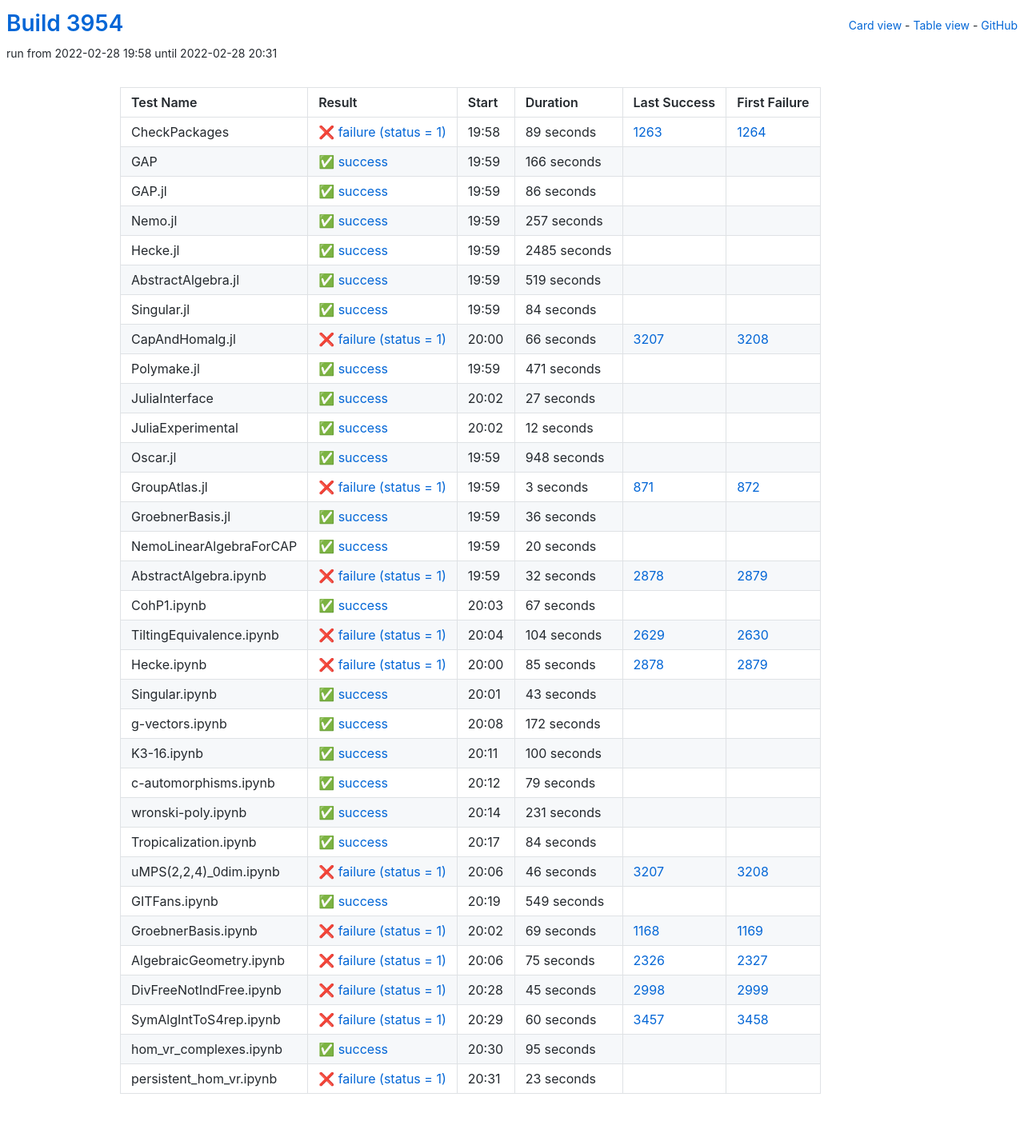
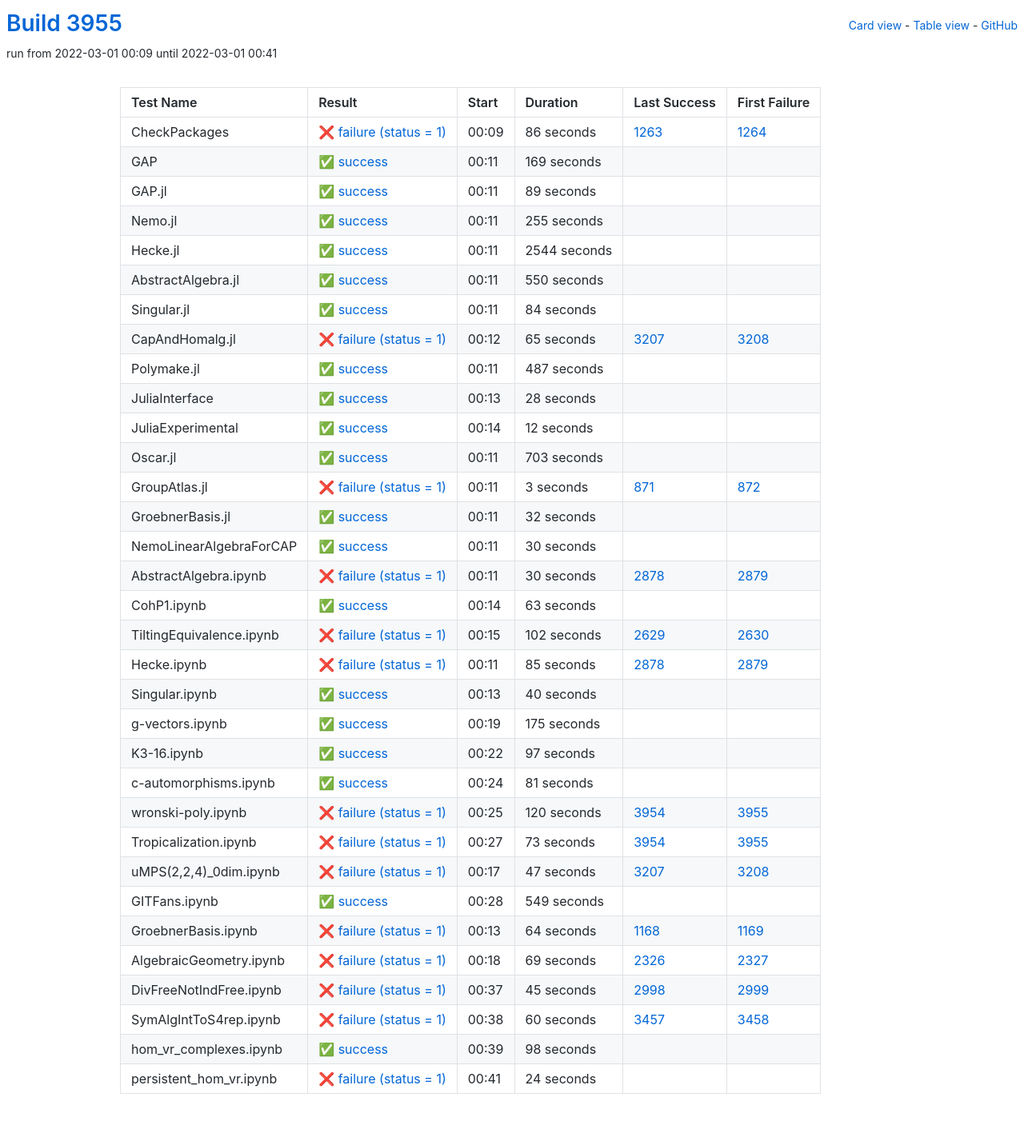
Before and after one commit to oscar-system/oscar-ci-status-stable, a Jekyll site: the page built from table.html, in a window 1280 px wide. Shown: the whole page at 80% size. Built offline with Jekyll 4.4.1, drawn with Linux system fonts in a browser that asks for light colours.

Commit message:
Build #3955

```diff
--- a/_data/ci.yml
+++ b/_data/ci.yml
@@ -1,6 +1,6 @@
 ---
-build: 3954
-build_url: https://oscarci.mathematik.uni-kl.de/job/oscar-stable/3954/
+build: 3955
+build_url: https://oscarci.mathematik.uni-kl.de/job/oscar-stable/3955/
 job: oscar-stable
 organization: oscar-system
 repo: oscar-ci-status-stable
@@ -8,80 +8,80 @@ repourl: https://github.com/oscar-system/oscar-ci-status-stable
 tests:
 - name: CheckPackages
   id: checkpackages
-  log: https://oscarci.mathematik.uni-kl.de/job/oscar-stable/3954/artifact/logs/build-3954/CheckPackages.log
-  start: 2022-02-28 19:58
+  log: https://oscarci.mathematik.uni-kl.de/job/oscar-stable/3955/artifact/logs/build-3955/CheckPackages.log
+  start: 2022-03-01 00:09
   success: false
   exitcode: 1
   status: failure
-  duration: 89
+  duration: 86
   last_success: 1263
   last_success_url: https://oscarci.mathematik.uni-kl.de/job/oscar-stable/1263/
   first_failure: 1264
   first_failure_url: https://oscarci.mathematik.uni-kl.de/job/oscar-stable/1264/
 - name: GAP
   id: gap
-  log: https://oscarci.mathematik.uni-kl.de/job/oscar-stable/3954/artifact/logs/build-3954/GAP.log
-  start: 2022-02-28 19:59
+  log: https://oscarci.mathematik.uni-kl.de/job/oscar-stable/3955/artifact/logs/build-3955/GAP.log
+  start: 2022-03-01 00:11
   success: true
   exitcode: 0
   status: success
-  duration: 166
+  duration: 169
   last_success: false
   last_success_url:
   first_failure: false
   first_failure_url:
 - name: GAP.jl
   id: gap-jl
-  log: https://oscarci.mathematik.uni-kl.de/job/oscar-stable/3954/artifact/logs/build-3954/GAP.jl.log
-  start: 2022-02-28 19:59
+  log: https://oscarci.mathematik.uni-kl.de/job/oscar-stable/3955/artifact/logs/build-3955/GAP.jl.log
+  start: 2022-03-01 00:11
   success: true
   exitcode: 0
   status: success
-  duration: 86
+  duration: 89
   last_success: false
   last_success_url:
   first_failure: false
   first_failure_url:
 - name: Nemo.jl
   id: nemo-jl
-  log: https://oscarci.mathematik.uni-kl.de/job/oscar-stable/3954/artifact/logs/build-3954/Nemo.jl.log
-  start: 2022-02-28 19:59
+  log: https://oscarci.mathematik.uni-kl.de/job/oscar-stable/3955/artifact/logs/build-3955/Nemo.jl.log
+  start: 2022-03-01 00:11
   success: true
   exitcode: 0
   status: success
-  duration: 257
+  duration: 255
   last_success: false
   last_success_url:
   first_failure: false
   first_failure_url:
 - name: Hecke.jl
   id: hecke-jl
-  log: https://oscarci.mathematik.uni-kl.de/job/oscar-stable/3954/artifact/logs/build-3954/Hecke.jl.log
-  start: 2022-02-28 19:59
+  log: https://oscarci.mathematik.uni-kl.de/job/oscar-stable/3955/artifact/logs/build-3955/Hecke.jl.log
+  start: 2022-03-01 00:11
   success: true
   exitcode: 0
   status: success
-  duration: 2485
+  duration: 2544
   last_success: false
   last_success_url:
   first_failure: false
   first_failure_url:
 - name: AbstractAlgebra.jl
   id: abstractalgebra-jl
-  log: https://oscarci.mathematik.uni-kl.de/job/oscar-stable/3954/artifact/logs/build-3954/AbstractAlgebra.jl.log
-  start: 2022-02-28 19:59
+  log: https://oscarci.mathematik.uni-kl.de/job/oscar-stable/3955/artifact/logs/build-3955/AbstractAlgebra.jl.log
+  start: 2022-03-01 00:11
   success: true
   exitcode: 0
   status: success
-  duration: 519
+  duration: 550
   last_success: false
   last_success_url:
   first_failure: false
   first_failure_url:
 - name: Singular.jl
   id: singular-jl
-  log: https://oscarci.mathematik.uni-kl.de/job/oscar-stable/3954/artifact/logs/build-3954/Singular.jl.log
-  start: 2022-02-28 19:59
+  log: https://oscarci.mathematik.uni-kl.de/job/oscar-stable/3955/artifact/logs/build-3955/Singular.jl.log
+  start: 2022-03-01 00:11
   success: true
   exitcode: 0
   status: success
@@ -92,44 +92,44 @@ tests:
   first_failure_url:
 - name: CapAndHomalg.jl
   id: capandhomalg-jl
-  log: https://oscarci.mathematik.uni-kl.de/job/oscar-stable/3954/artifact/logs/build-3954/CapAndHomalg.jl.log
-  start: 2022-02-28 20:00
+  log: https://oscarci.mathematik.uni-kl.de/job/oscar-stable/3955/artifact/logs/build-3955/CapAndHomalg.jl.log
+  start: 2022-03-01 00:12
   success: false
   exitcode: 1
   status: failure
-  duration: 66
+  duration: 65
   last_success: 3207
   last_success_url: https://oscarci.mathematik.uni-kl.de/job/oscar-stable/3207/
   first_failure: 3208
   first_failure_url: https://oscarci.mathematik.uni-kl.de/job/oscar-stable/3208/
 - name: Polymake.jl
   id: polymake-jl
-  log: https://oscarci.mathematik.uni-kl.de/job/oscar-stable/3954/artifact/logs/build-3954/Polymake.jl.log
-  start: 2022-02-28 19:59
+  log: https://oscarci.mathematik.uni-kl.de/job/oscar-stable/3955/artifact/logs/build-3955/Polymake.jl.log
+  start: 2022-03-01 00:11
   success: true
   exitcode: 0
   status: success
-  duration: 471
+  duration: 487
   last_success: false
   last_success_url:
   first_failure: false
   first_failure_url:
 - name: JuliaInterface
   id: juliainterface
-  log: https://oscarci.mathematik.uni-kl.de/job/oscar-stable/3954/artifact/logs/build-3954/JuliaInterface.log
-  start: 2022-02-28 20:02
+  log: https://oscarci.mathematik.uni-kl.de/job/oscar-stable/3955/artifact/logs/build-3955/JuliaInterface.log
+  start: 2022-03-01 00:13
   success: true
   exitcode: 0
   status: success
-  duration: 27
+  duration: 28
   last_success: false
   last_success_url:
   first_failure: false
   first_failure_url:
 - name: JuliaExperimental
   id: juliaexperimental
-  log: https://oscarci.mathematik.uni-kl.de/job/oscar-stable/3954/artifact/logs/build-3954/JuliaExperimental.log
-  start: 2022-02-28 20:02
+  log: https://oscarci.mathematik.uni-kl.de/job/oscar-stable/3955/artifact/logs/build-3955/JuliaExperimental.log
+  start: 2022-03-01 00:14
   success: true
   exitcode: 0
   status: success
@@ -140,20 +140,20 @@ tests:
   first_failure_url:
 - name: Oscar.jl
   id: oscar-jl
-  log: https://oscarci.mathematik.uni-kl.de/job/oscar-stable/3954/artifact/logs/build-3954/Oscar.jl.log
-  start: 2022-02-28 19:59
+  log: https://oscarci.mathematik.uni-kl.de/job/oscar-stable/3955/artifact/logs/build-3955/Oscar.jl.log
+  start: 2022-03-01 00:11
   success: true
   exitcode: 0
   status: success
-  duration: 948
+  duration: 703
   last_success: false
   last_success_url:
   first_failure: false
   first_failure_url:
 - name: GroupAtlas.jl
   id: groupatlas-jl
-  log: https://oscarci.mathematik.uni-kl.de/job/oscar-stable/3954/artifact/logs/build-3954/GroupAtlas.jl.log
-  start: 2022-02-28 19:59
+  log: https://oscarci.mathematik.uni-kl.de/job/oscar-stable/3955/artifact/logs/build-3955/GroupAtlas.jl.log
+  start: 2022-03-01 00:11
   success: false
   exitcode: 1
   status: failure
@@ -164,68 +164,68 @@ tests:
   first_failure_url: https://oscarci.mathematik.uni-kl.de/job/oscar-stable/872/
 - name: GroebnerBasis.jl
   id: groebnerbasis-jl
-  log: https://oscarci.mathematik.uni-kl.de/job/oscar-stable/3954/artifact/logs/build-3954/GroebnerBasis.jl.log
-  start: 2022-02-28 19:59
+  log: https://oscarci.mathematik.uni-kl.de/job/oscar-stable/3955/artifact/logs/build-3955/GroebnerBasis.jl.log
+  start: 2022-03-01 00:11
   success: true
   exitcode: 0
   status: success
-  duration: 36
+  duration: 32
   last_success: false
   last_success_url:
   first_failure: false
   first_failure_url:
 - name: NemoLinearAlgebraForCAP
   id: nemolinearalgebraforcap
-  log: https://oscarci.mathematik.uni-kl.de/job/oscar-stable/3954/artifact/logs/build-3954/NemoLinearAlgebraForCAP.log
-  start: 2022-02-28 19:59
+  log: https://oscarci.mathematik.uni-kl.de/job/oscar-stable/3955/artifact/logs/build-3955/NemoLinearAlgebraForCAP.log
+  start: 2022-03-01 00:11
   success: true
   exitcode: 0
   status: success
-  duration: 20
+  duration: 30
   last_success: false
   last_success_url:
   first_failure: false
   first_failure_url:
 - name: AbstractAlgebra.ipynb
   id: abstractalgebra-ipynb
-  log: https://oscarci.mathematik.uni-kl.de/job/oscar-stable/3954/artifact/logs/build-3954/AbstractAlgebra.ipynb.log
-  start: 2022-02-28 19:59
+  log: https://oscarci.mathematik.uni-kl.de/job/oscar-stable/3955/artifact/logs/build-3955/AbstractAlgebra.ipynb.log
+  start: 2022-03-01 00:11
   success: false
   exitcode: 1
   status: failure
-  duration: 32
+  duration: 30
   last_success: 2878
   last_success_url: https://oscarci.mathematik.uni-kl.de/job/oscar-stable/2878/
   first_failure: 2879
   first_failure_url: https://oscarci.mathematik.uni-kl.de/job/oscar-stable/2879/
 - name: CohP1.ipynb
   id: cohp1-ipynb
-  log: https://oscarci.mathematik.uni-kl.de/job/oscar-stable/3954/artifact/logs/build-3954/CohP1.ipynb.log
-  start: 2022-02-28 20:03
+  log: https://oscarci.mathematik.uni-kl.de/job/oscar-stable/3955/artifact/logs/build-3955/CohP1.ipynb.log
+  start: 2022-03-01 00:14
   success: true
   exitcode: 0
   status: success
-  duration: 67
+  duration: 63
   last_success: false
   last_success_url:
   first_failure: false
   first_failure_url:
 - name: TiltingEquivalence.ipynb
   id: tiltingequivalence-ipynb
-  log: https://oscarci.mathematik.uni-kl.de/job/oscar-stable/3954/artifact/logs/build-3954/TiltingEquivalence.ipynb.log
-  start: 2022-02-28 20:04
+  log: https://oscarci.mathematik.uni-kl.de/job/oscar-stable/3955/artifact/logs/build-3955/TiltingEquivalence.ipynb.log
+  start: 2022-03-01 00:15
   success: false
   exitcode: 1
   status: failure
-  duration: 104
+  duration: 102
   last_success: 2629
   last_success_url: https://oscarci.mathematik.uni-kl.de/job/oscar-stable/2629/
   first_failure: 2630
   first_failure_url: https://oscarci.mathematik.uni-kl.de/job/oscar-stable/2630/
 - name: Hecke.ipynb
   id: hecke-ipynb
-  log: https://oscarci.mathematik.uni-kl.de/job/oscar-stable/3954/artifact/logs/build-3954/Hecke.ipynb.log
-  start: 2022-02-28 20:00
+  log: https://oscarci.mathematik.uni-kl.de/job/oscar-stable/3955/artifact/logs/build-3955/Hecke.ipynb.log
+  start: 2022-03-01 00:11
   success: false
   exitcode: 1
   status: failure
@@ -236,92 +236,92 @@ tests:
   first_failure_url: https://oscarci.mathematik.uni-kl.de/job/oscar-stable/2879/
 - name: Singular.ipynb
   id: singular-ipynb
-  log: https://oscarci.mathematik.uni-kl.de/job/oscar-stable/3954/artifact/logs/build-3954/Singular.ipynb.log
-  start: 2022-02-28 20:01
+  log: https://oscarci.mathematik.uni-kl.de/job/oscar-stable/3955/artifact/logs/build-3955/Singular.ipynb.log
+  start: 2022-03-01 00:13
   success: true
   exitcode: 0
   status: success
-  duration: 43
+  duration: 40
   last_success: false
   last_success_url:
   first_failure: false
   first_failure_url:
 - name: g-vectors.ipynb
   id: g-vectors-ipynb
-  log: https://oscarci.mathematik.uni-kl.de/job/oscar-stable/3954/artifact/logs/build-3954/g-vectors.ipynb.log
-  start: 2022-02-28 20:08
+  log: https://oscarci.mathematik.uni-kl.de/job/oscar-stable/3955/artifact/logs/build-3955/g-vectors.ipynb.log
+  start: 2022-03-01 00:19
   success: true
   exitcode: 0
   status: success
-  duration: 172
+  duration: 175
   last_success: false
   last_success_url:
   first_failure: false
   first_failure_url:
 - name: K3-16.ipynb
   id: k3-16-ipynb
-  log: https://oscarci.mathematik.uni-kl.de/job/oscar-stable/3954/artifact/logs/build-3954/K3-16.ipynb.log
-  start: 2022-02-28 20:11
+  log: https://oscarci.mathematik.uni-kl.de/job/oscar-stable/3955/artifact/logs/build-3955/K3-16.ipynb.log
+  start: 2022-03-01 00:22
   success: true
   exitcode: 0
   status: success
-  duration: 100
+  duration: 97
   last_success: false
   last_success_url:
   first_failure: false
   first_failure_url:
 - name: c-automorphisms.ipynb
   id: c-automorphisms-ipynb
-  log: https://oscarci.mathematik.uni-kl.de/job/oscar-stable/3954/artifact/logs/build-3954/c-automorphisms.ipynb.log
-  start: 2022-02-28 20:12
+  log: https://oscarci.mathematik.uni-kl.de/job/oscar-stable/3955/artifact/logs/build-3955/c-automorphisms.ipynb.log
+  start: 2022-03-01 00:24
   success: true
   exitcode: 0
   status: success
-  duration: 79
+  duration: 81
   last_success: false
   last_success_url:
   first_failure: false
   first_failure_url:
 - name: wronski-poly.ipynb
   id: wronski-poly-ipynb
-  log: https://oscarci.mathematik.uni-kl.de/job/oscar-stable/3954/artifact/logs/build-3954/wronski-poly.ipynb.log
-  start: 2022-02-28 20:14
-  success: true
-  exitcode: 0
-  status: success
-  duration: 231
-  last_success: false
-  last_success_url:
-  first_failure: false
-  first_failure_url:
-- name: Tropicalization.ipynb
-  id: tropicalization-ipynb
-  log: https://oscarci.mathematik.uni-kl.de/job/oscar-stable/3954/artifact/logs/build-3954/Tropicalization.ipynb.log
-  start: 2022-02-28 20:17
-  success: true
-  exitcode: 0
-  status: success
-  duration: 84
-  last_success: false
-  last_success_url:
-  first_failure: false
-  first_failure_url:
-- name: uMPS(2,2,4)_0dim.ipynb
-  id: umps-2-2-4-0dim-ipynb
-  log: https://oscarci.mathematik.uni-kl.de/job/oscar-stable/3954/artifact/logs/build-3954/uMPS-2-2-4-_0dim.ipynb.log
-  start: 2022-02-28 20:06
+  log: https://oscarci.mathematik.uni-kl.de/job/oscar-stable/3955/artifact/logs/build-3955/wronski-poly.ipynb.log
+  start: 2022-03-01 00:25
   success: false
   exitcode: 1
   status: failure
-  duration: 46
+  duration: 120
+  last_success: 3954
+  last_success_url: https://oscarci.mathematik.uni-kl.de/job/oscar-stable/3954/
+  first_failure: 3955
+  first_failure_url: https://oscarci.mathematik.uni-kl.de/job/oscar-stable/3955/
+- name: Tropicalization.ipynb
+  id: tropicalization-ipynb
+  log: https://oscarci.mathematik.uni-kl.de/job/oscar-stable/3955/artifact/logs/build-3955/Tropicalization.ipynb.log
+  start: 2022-03-01 00:27
+  success: false
+  exitcode: 1
+  status: failure
+  duration: 73
+  last_success: 3954
+  last_success_url: https://oscarci.mathematik.uni-kl.de/job/oscar-stable/3954/
+  first_failure: 3955
+  first_failure_url: https://oscarci.mathematik.uni-kl.de/job/oscar-stable/3955/
+- name: uMPS(2,2,4)_0dim.ipynb
+  id: umps-2-2-4-0dim-ipynb
+  log: https://oscarci.mathematik.uni-kl.de/job/oscar-stable/3955/artifact/logs/build-3955/uMPS-2-2-4-_0dim.ipynb.log
+  start: 2022-03-01 00:17
+  success: false
+  exitcode: 1
+  status: failure
+  duration: 47
   last_success: 3207
   last_success_url: https://oscarci.mathematik.uni-kl.de/job/oscar-stable/3207/
   first_failure: 3208
   first_failure_url: https://oscarci.mathematik.uni-kl.de/job/oscar-stable/3208/
 - name: GITFans.ipynb
   id: gitfans-ipynb
-  log: https://oscarci.mathematik.uni-kl.de/job/oscar-stable/3954/artifact/logs/build-3954/GITFans.ipynb.log
-  start: 2022-02-28 20:19
+  log: https://oscarci.mathematik.uni-kl.de/job/oscar-stable/3955/artifact/logs/build-3955/GITFans.ipynb.log
+  start: 2022-03-01 00:28
   success: true
   exitcode: 0
   status: success
@@ -332,32 +332,32 @@ tests:
   first_failure_url:
 - name: GroebnerBasis.ipynb
   id: groebnerbasis-ipynb
-  log: https://oscarci.mathematik.uni-kl.de/job/oscar-stable/3954/artifact/logs/build-3954/GroebnerBasis.ipynb.log
-  start: 2022-02-28 20:02
+  log: https://oscarci.mathematik.uni-kl.de/job/oscar-stable/3955/artifact/logs/build-3955/GroebnerBasis.ipynb.log
+  start: 2022-03-01 00:13
   success: false
   exitcode: 1
   status: failure
-  duration: 69
+  duration: 64
   last_success: 1168
   last_success_url: https://oscarci.mathematik.uni-kl.de/job/oscar-stable/1168/
   first_failure: 1169
   first_failure_url: https://oscarci.mathematik.uni-kl.de/job/oscar-stable/1169/
 - name: AlgebraicGeometry.ipynb
   id: algebraicgeometry-ipynb
-  log: https://oscarci.mathematik.uni-kl.de/job/oscar-stable/3954/artifact/logs/build-3954/AlgebraicGeometry.ipynb.log
-  start: 2022-02-28 20:06
+  log: https://oscarci.mathematik.uni-kl.de/job/oscar-stable/3955/artifact/logs/build-3955/AlgebraicGeometry.ipynb.log
+  start: 2022-03-01 00:18
   success: false
   exitcode: 1
   status: failure
-  duration: 75
+  duration: 69
   last_success: 2326
   last_success_url: https://oscarci.mathematik.uni-kl.de/job/oscar-stable/2326/
   first_failure: 2327
   first_failure_url: https://oscarci.mathematik.uni-kl.de/job/oscar-stable/2327/
 - name: DivFreeNotIndFree.ipynb
   id: divfreenotindfree-ipynb
-  log: https://oscarci.mathematik.uni-kl.de/job/oscar-stable/3954/artifact/logs/build-3954/DivFreeNotIndFree.ipynb.log
-  start: 2022-02-28 20:28
+  log: https://oscarci.mathematik.uni-kl.de/job/oscar-stable/3955/artifact/logs/build-3955/DivFreeNotIndFree.ipynb.log
+  start: 2022-03-01 00:37
   success: false
   exitcode: 1
   status: failure
@@ -368,8 +368,8 @@ tests:
   first_failure_url: https://oscarci.mathematik.uni-kl.de/job/oscar-stable/2999/
 - name: SymAlgIntToS4rep.ipynb
   id: symalginttos4rep-ipynb
-  log: https://oscarci.mathematik.uni-kl.de/job/oscar-stable/3954/artifact/logs/build-3954/SymAlgIntToS4rep.ipynb.log
-  start: 2022-02-28 20:29
+  log: https://oscarci.mathematik.uni-kl.de/job/oscar-stable/3955/artifact/logs/build-3955/SymAlgIntToS4rep.ipynb.log
+  start: 2022-03-01 00:38
   success: false
   exitcode: 1
   status: failure
@@ -380,24 +380,24 @@ tests:
   first_failure_url: https://oscarci.mathematik.uni-kl.de/job/oscar-stable/3458/
 - name: hom_vr_complexes.ipynb
   id: hom-vr-complexes-ipynb
-  log: https://oscarci.mathematik.uni-kl.de/job/oscar-stable/3954/artifact/logs/build-3954/hom_vr_complexes.ipynb.log
-  start: 2022-02-28 20:30
+  log: https://oscarci.mathematik.uni-kl.de/job/oscar-stable/3955/artifact/logs/build-3955/hom_vr_complexes.ipynb.log
+  start: 2022-03-01 00:39
   success: true
   exitcode: 0
   status: success
-  duration: 95
+  duration: 98
   last_success: false
   last_success_url:
   first_failure: false
   first_failure_url:
 - name: persistent_hom_vr.ipynb
   id: persistent-hom-vr-ipynb
-  log: https://oscarci.mathematik.uni-kl.de/job/oscar-stable/3954/artifact/logs/build-3954/persistent_hom_vr.ipynb.log
-  start: 2022-02-28 20:31
+  log: https://oscarci.mathematik.uni-kl.de/job/oscar-stable/3955/artifact/logs/build-3955/persistent_hom_vr.ipynb.log
+  start: 2022-03-01 00:41
   success: false
   exitcode: 1
   status: failure
-  duration: 23
+  duration: 24
   last_success: false
   last_success_url:
   first_failure: false
```
Also changed, not shown: README.md.
